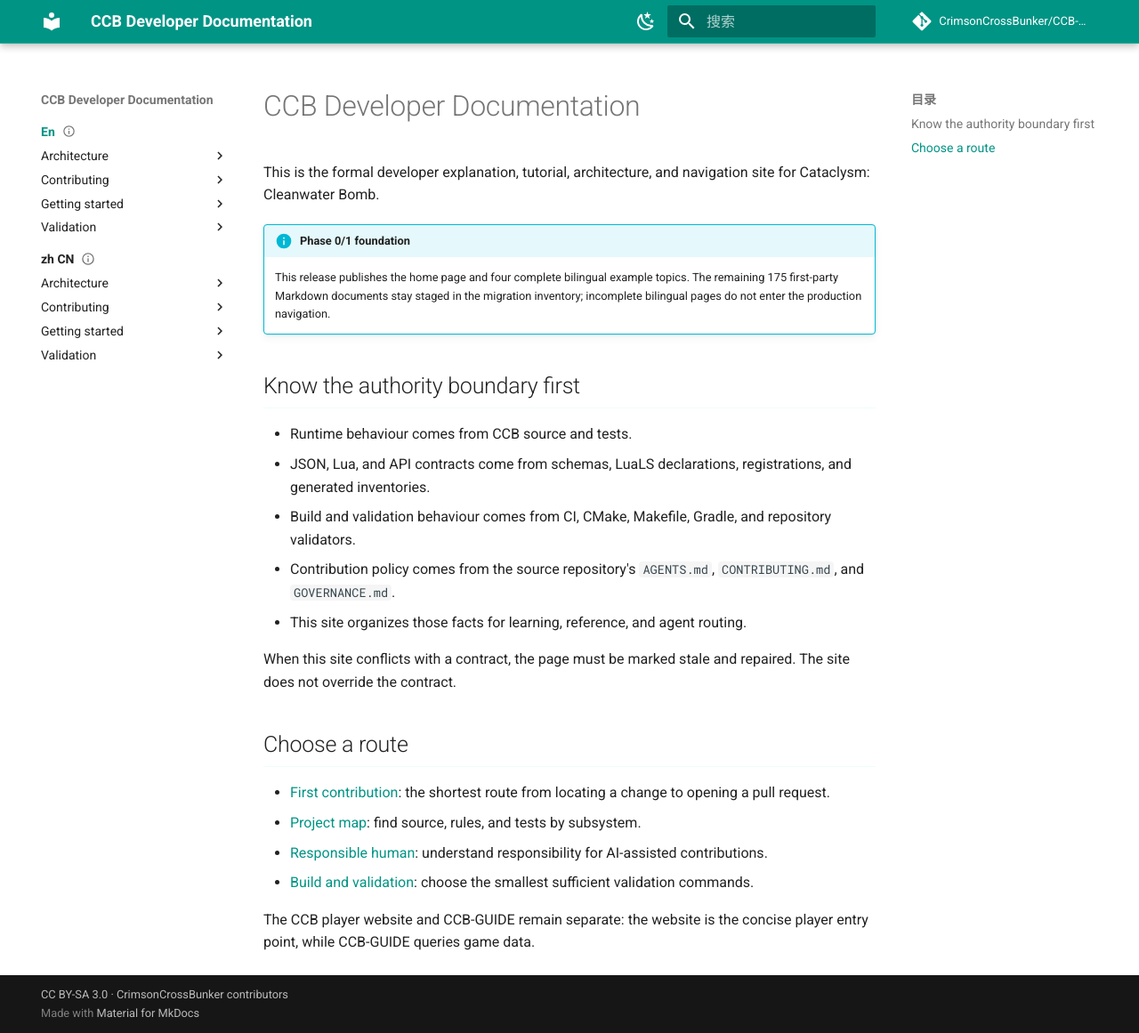
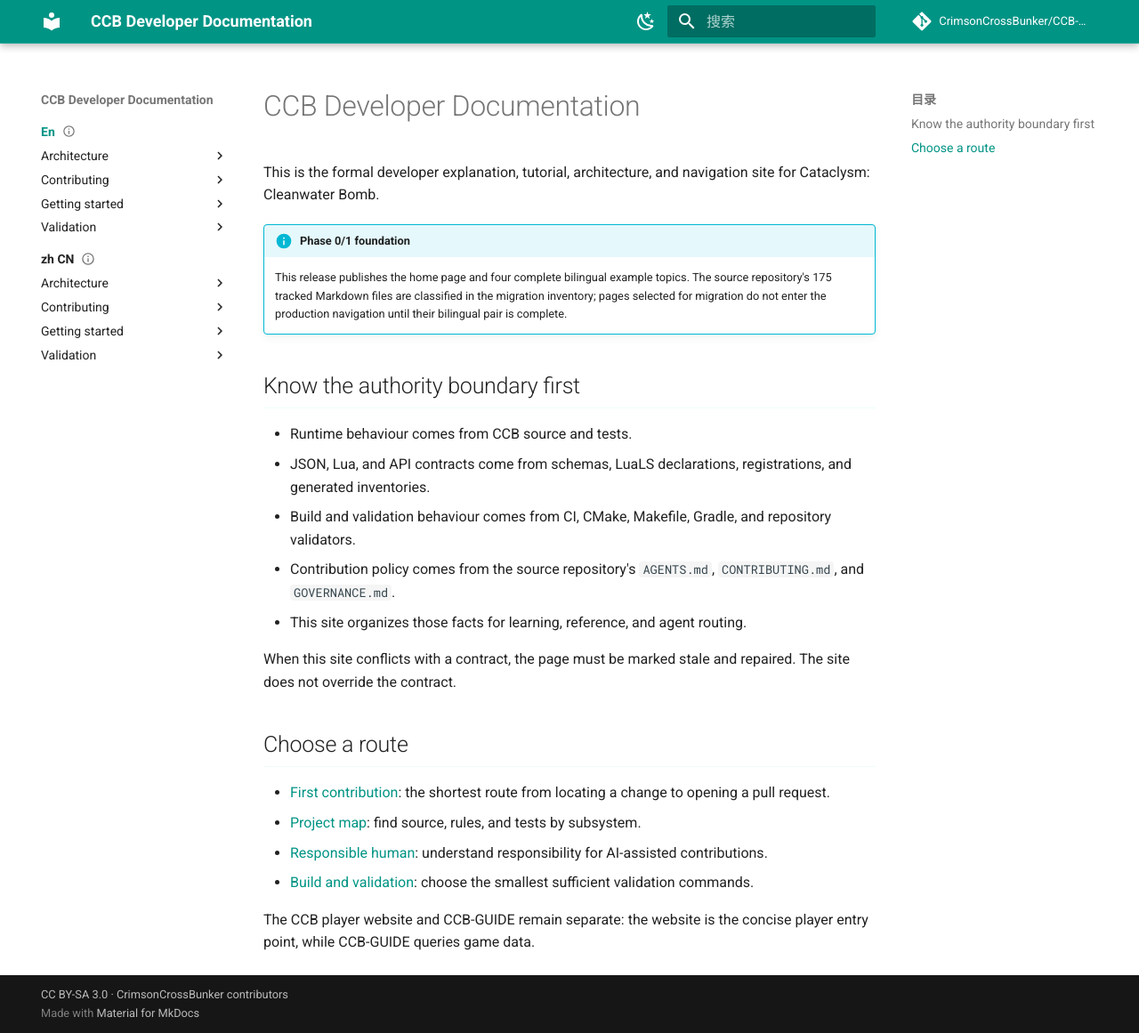
Before and after one commit to CrimsonCrossBunker/CCB-Docs, an MkDocs documentation site: the page built from docs/en/index.md, in a window 1280 px wide and 1161 px high. Shown: the whole window at 89% size. Built offline with MkDocs 1.6.1 and Material for MkDocs 9.7.7, drawn with Linux system fonts in a browser that asks for light colours; comment, search, counter and statistics services are not loaded.

Commit message:
docs: clarify migration inventory scope

```diff
--- a/docs/en/index.md
+++ b/docs/en/index.md
@@ -28,9 +28,9 @@ navigation site for Cataclysm: Cleanwater Bomb.
 
 !!! info "Phase 0/1 foundation"
     This release publishes the home page and four complete bilingual example
-    topics. The remaining 175 first-party Markdown documents stay staged in
-    the migration inventory; incomplete bilingual pages do not enter the
-    production navigation.
+    topics. The source repository's 175 tracked Markdown files are classified
+    in the migration inventory; pages selected for migration do not enter the
+    production navigation until their bilingual pair is complete.
 
 ## Know the authority boundary first
 
```
Also changed, not shown: docs/zh_CN/index.md (+2 -2 lines).
